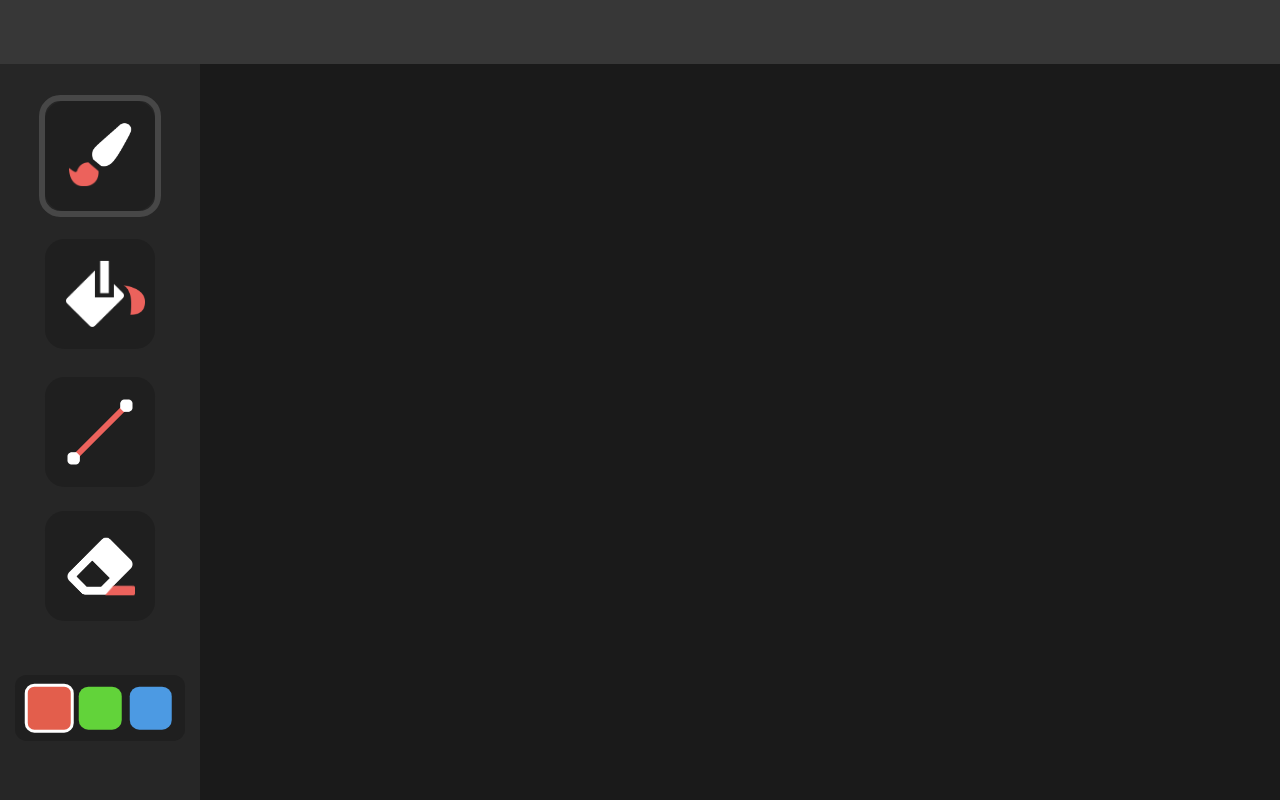
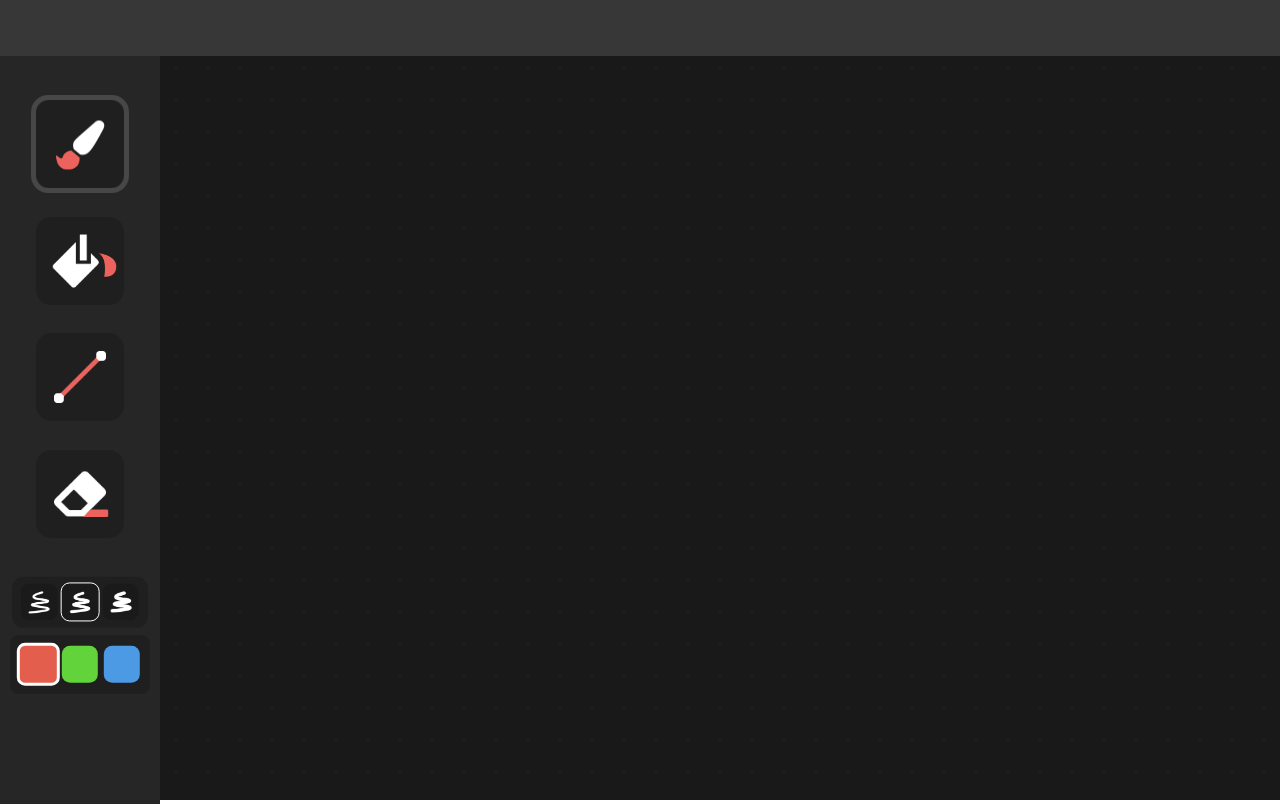
Before and after one commit to ErkkiPerkki/Skissy, a plain HTML site: page index.html in a window 1280 px wide. Drawn offline with Linux system fonts and the light colour scheme.

Commit message:
New UI look, added stroke size alternatives

```diff
--- a/GUI.js
+++ b/GUI.js
@@ -3,22 +3,20 @@ document.addEventListener("DOMContentLoaded", function(){
     window.SharedSpace = {}
 
     // Variables
-    const ColorButton = document.getElementsByClassName("ColorButton")
-    const RedButton = document.getElementById("Red")
-    const BrushTool = document.getElementById("BrushTool")
+    const ColorButtons = document.getElementsByClassName("ColorButton")
+    const StrokeSizeButtons = document.getElementsByClassName("StrokeButton")
     const ColorableIcons = document.getElementsByClassName("ColorableIcon")
     const Tools = document.getElementsByClassName("Tool")
     const Colors = ["Red", "Green", "Blue"]
-    var selectedButton = null;
     var shared = window.SharedSpace
 
     // Functions
     function DeselectColors() {
-        for (let i = 0; i < ColorButton.length; i++){
-            var isSelected = ColorButton[i].classList.contains("Selected")
+        for (let i = 0; i < ColorButtons.length; i++){
+            var isSelected = ColorButtons[i].classList.contains("ColorSelected")
 
             if (isSelected){
-                ColorButton[i].classList.remove("Selected")
+                ColorButtons[i].classList.remove("ColorSelected")
             }
         }
     }
@@ -32,16 +30,31 @@ document.addEventListener("DOMContentLoaded", function(){
     function ChangeIconColors() {
         for (let i=0; i < ColorableIcons.length; i++){
             ClearIconColors(ColorableIcons[i])
-            ColorableIcons[i].classList.add(`${selectedButton.id}Filter`)
+            ColorableIcons[i].classList.add(`${shared.currentColor}Filter`)
         }
     }
 
     function SelectColor(colorButton) {
         DeselectColors()
-        colorButton.classList.add("Selected")
-        selectedButton = colorButton
-        shared.currentColor = selectedButton.id
+        colorButton.classList.add("ColorSelected")
+        shared.currentColor = colorButton.id
         ChangeIconColors()
+    }
+
+    function DeselectStrokeSizes(){
+        for (let i = 0; i < StrokeSizeButtons.length; i++){
+            var isSelected = StrokeSizeButtons[i].classList.contains("StrokeSelected")
+
+            if (isSelected){
+                StrokeSizeButtons[i].classList.remove("StrokeSelected")
+            }
+        }
+    }
+
+    function SelectStrokeSize(strokeSizeButton){
+        DeselectStrokeSizes()
+        strokeSizeButton.classList.add("StrokeSelected")
+        shared.currentStrokeSize = strokeSizeButton.id
     }
 
     function DeselectTools(){
@@ -56,21 +69,27 @@ document.addEventListener("DOMContentLoaded", function(){
         shared.toolSelected = tool
     }
 
-    // Set Default Selected Color to Red
-    SelectColor(RedButton)
-    SelectTool(BrushTool)
+    // Set Default Button States
+    SelectColor(document.getElementById("Red"))
+    SelectStrokeSize(document.getElementById("Medium"))
+    SelectTool(document.getElementById("BrushTool"))
 
     // Connect onclick Event to Function
-    for (let i = 0; i < ColorButton.length; i++) {
-        ColorButton[i].onclick = function(){
-            SelectColor(ColorButton[i])
+    for (let i = 0; i < ColorButtons.length; i++) {
+        ColorButtons[i].onclick = function(){
+            SelectColor(ColorButtons[i])
         }
     }
 
-    for (let i=0; i < Tools.length; i++){
+    for (let i = 0; i < StrokeSizeButtons.length; i++){
+        StrokeSizeButtons[i].onclick = function(){
+            SelectStrokeSize(StrokeSizeButtons[i])
+        }
+    }
+
+    for (let i = 0; i < Tools.length; i++){
         Tools[i].onclick = function(){
             SelectTool(Tools[i])
         }
     }
-
 })
--- a/draw.js
+++ b/draw.js
@@ -27,6 +27,21 @@ document.addEventListener("DOMContentLoaded", function(){
         }
     }
 
+    function ParseStrokeSize(){
+        var strokeSize = shared.currentStrokeSize
+        switch (strokeSize){
+            case "Small":
+                return 3
+            case "Medium":
+                return 5
+            case "Large":
+                return 7
+
+            default:
+                return
+        }
+    }
+
     function GetDistanceBetweenPoints(pointA, pointB){
         var deltaX = pointA.x - pointB.x
         var deltaY = pointA.y - pointB.y
@@ -45,11 +60,14 @@ document.addEventListener("DOMContentLoaded", function(){
     function DrawLine(pos){
         if (!previousPoint){return}
 
+        var strokeSize = ParseStrokeSize()
+        var strokeColor = ParseColor()
+
         Context.beginPath();
         Context.moveTo(pos.x * CANVAS_SCALING, pos.y * CANVAS_SCALING)
         Context.lineTo(previousPoint.x * CANVAS_SCALING, previousPoint.y * CANVAS_SCALING)
-        Context.lineWidth = 3 * CANVAS_SCALING
-        Context.strokeStyle = `rgb(${ParseColor()})`
+        Context.lineWidth = strokeSize * CANVAS_SCALING
+        Context.strokeStyle = `rgb(${strokeColor})`
         Context.stroke()
         currentSegment.push(pos)
 
@@ -57,8 +75,8 @@ document.addEventListener("DOMContentLoaded", function(){
         Context.beginPath();
         Context.moveTo(pos.x * CANVAS_SCALING, pos.y * CANVAS_SCALING)
         Context.lineTo(previousPoint.x * CANVAS_SCALING, previousPoint.y * CANVAS_SCALING)
-        Context.lineWidth = 3 * CANVAS_SCALING
-        Context.strokeStyle = `rgb(${ParseColor()}, 0.5)`
+        Context.lineWidth = (strokeSize + 2) * CANVAS_SCALING
+        Context.strokeStyle = `rgb(${strokeColor}, 0.75)`
         Context.stroke()
     }
 
@@ -71,6 +89,7 @@ document.addEventListener("DOMContentLoaded", function(){
                 previousPoint = point
             })
         });
+        previousPoint = null
     }
 
     function ResizeCanvas(){
--- a/index.html
+++ b/index.html
@@ -21,23 +21,23 @@
         <!-- Tools -->
         <div class="BrushTool IconDefaults"></div>
         <div class="IconDefaults BrushTool ToolClickBox Tool" id="BrushTool"></div>
-        <img src="img/BrushTool/brush.png" class="ColorableIcon BrushTool_brush ToolIconDefaults">
-        <img src="img/BrushTool/handle.png" class="BrushTool_handle ToolIconDefaults">
+        <img src="img/Tools/BrushTool/brush.png" class="ColorableIcon BrushTool_brush ToolIconDefaults">
+        <img src="img/Tools/BrushTool/handle.png" class="BrushTool_handle ToolIconDefaults">
 
         <div class="FillTool IconDefaults"></div>
         <div class="IconDefaults FillTool ToolClickBox Tool" id="FillTool"></div>
-        <img src="img/FillTool/drop.png" class="ColorableIcon FillTool_drop ToolIconDefaults">
-        <img src="img/FillTool/bucket.png" class="FillTool_bucket ToolIconDefaults">
+        <img src="img/Tools/FillTool/drop.png" class="ColorableIcon FillTool_drop ToolIconDefaults">
+        <img src="img/Tools/FillTool/bucket.png" class="FillTool_bucket ToolIconDefaults">
 
         <div class="LineTool IconDefaults"></div>
         <div class="IconDefaults LineTool ToolClickBox Tool" id="LineTool"></div>
-        <img src="img/LineTool/line.png" class="ColorableIcon LineTool_line ToolIconDefaults">
-        <img src="img/LineTool/anchors.png" class="LineTool_anchors ToolIconDefaults">
+        <img src="img/Tools/LineTool/line.png" class="ColorableIcon LineTool_line ToolIconDefaults">
+        <img src="img/Tools/LineTool/anchors.png" class="LineTool_anchors ToolIconDefaults">
 
         <div class="EraserTool IconDefaults"></div>
         <div class="IconDefaults EraserTool ToolClickBox Tool" id="EraserTool"></div>
-        <img src="img/EraserTool/line.png" class="ColorableIcon EraserTool_line ToolIconDefaults">
-        <img src="img/EraserTool/eraser.png" class="EraserTool_eraser ToolIconDefaults">
+        <img src="img/Tools/EraserTool/line.png" class="ColorableIcon EraserTool_line ToolIconDefaults">
+        <img src="img/Tools/EraserTool/eraser.png" class="EraserTool_eraser ToolIconDefaults">
 
         <!-- Colors -->
         <div class="ColorContainer IconDefaults">
@@ -45,6 +45,14 @@
             <div class="Color2 IconDefaults ColorDefaults ColorButton" id="Green"></div>
             <div class="Color3 IconDefaults ColorDefaults ColorButton" id="Blue"></div>
         </div>
+
+        <!-- Stroke Size -->
+        <div class="StrokeSizeContainer IconDefaults">
+            <div class="Stroke1 IconDefaults StrokeDefaults StrokeButton" id="Small"></div>
+            <div class="Stroke2 IconDefaults StrokeDefaults StrokeButton" id="Medium"></div>
+            <div class="Stroke3 IconDefaults StrokeDefaults StrokeButton" id="Large"></div>
+        </div>
+
     </div>
 
     <div class="TopBar"></div>
--- a/style.css
+++ b/style.css
@@ -13,27 +13,29 @@ body{
     width: 100%;
     height: 100%;
 
-    background-color: #1A1A1A;
+    background-image: url(img/Other/SkissyBackgroundDots.png);
+    background-size: 2.5%;
+    background-position-y:2.5% ;
 }
 
 .SideBar{
     position: absolute;
     transform: translate(50%, -50%);
-    top: 54vh;
-    left: -12.5vh;
+    top: 52vh;
+    left: -10vh;
 
-    height: 92vh;
-    width: 25vh;
+    height: 97vh;
+    width: 20vh;
     background-color: #262626;
 }
 
 .TopBar{
     position: absolute;
     transform: translate(50%, -50%);
-    top: 4%;
+    top: 3.5vh;
     left: -50%;
 
-    height: 8vh;
+    height: 7vh;
     width: 100%;
     background-color: #373737;
 }
@@ -55,7 +57,7 @@ body{
 }
 
 .ToolSelected{
-    border: 0.5vmax solid #474747;
+    border: 0.4vmax solid #474747;
 }
 
 /* Tools */
@@ -65,19 +67,19 @@ body{
 }
 
 .BrushTool{
-    top: 12.5%;
+    top: 15%;
 }
 
 .FillTool{
-    top: 31.25%;
+    top: 30%;
 }
 
 .LineTool{
-    top: 50%;
+    top: 45%;
 }
 
 .EraserTool{
-    top: 68.25%;
+    top: 60%;
 }
 
 /* Icons for Tools */
@@ -85,43 +87,44 @@ body{
     position: absolute;
     transform: translate(-50%, -50%);
     z-index: 1;
+    transition: filter 0.05s;
 }
 
 /* Brush Tool Icon */
 .BrushTool_brush{
-    top: 15%;
+    top: 17%;
     left: 42.2%;
     width: 15%;
 }
 
 .BrushTool_handle{
-    top: 11%;
-    left: 56%;
+    top: 14.2%;
+    left: 55.8%;
     width: 20%;
 }
 
 /* Bucket Tool Icon */
 .FillTool_drop{
-    top: 32%;
+    top: 30.5%;
     left: 67%;
     width: 11%;
 }
 
 .FillTool_bucket{
-    top: 31.25%;
+    top: 30%;
     left: 47.5%;
     width: 29%;
 }
 
 /* Line Tool Icon */
 .LineTool_line{
-    top: 50%;
+    top: 45%;
     left: 50%;
     width: 32.5%;
 }
 
 .LineTool_anchors{
-    top: 50%;
+    top: 45%;
     left: 50%;
     width: 32.5%;
 }
@@ -129,37 +132,78 @@ body{
 /* Eraser Tool Icon */
 .EraserTool_line{
     z-index: 3;
-    top: 71.5%;
+    top: 62.5%;
     left: 59.75%;
-    width: 15%;
+    width: 16%;
 }
 
 .EraserTool_eraser{
-    top: 68.25%;
+    top: 60%;
     left: 50%;
     width: 32.5%;
 }
 
-/* Color Selector */
-.ColorContainer{
+/* Stroke Size Selector */
+.StrokeSizeContainer{
     width: 85%;
-    height: 9%;
+    height: 6.5%;
     padding-top: 0%;
-    top: 87.5%;
+    top: 74%;
 
     border-radius: 0.9vmax;
 }
 
-.ColorDefaults{
-    width: 25%;
-    padding-top: 25%;
+.StrokeDefaults{
+    width: 27%;
+    padding-top: 27%;
     top: 50%;
-    border-radius: 0.75vmax;
+    border-radius: 0.7vmax;
+    background-color: #1A1A1A;
+    background-position: center;
+    background-size: 56.25%;
+    background-repeat: no-repeat;
     transition: border 0.05s;
 }
 
-.Selected{
-    border: 0.3vmax solid white;
+.StrokeSelected{
+    border: 0.15vmax solid white;
+}
+
+.Stroke1{
+    left: calc((100% / 6) + 3.5%);
+    background-image: url(img/StrokeSizes/Small.png);
+}
+
+.Stroke2{
+    left: 50%;
+    background-image: url(img/StrokeSizes/Medium.png);
+}
+
+.Stroke3{
+    left: calc((100% - (100% / 6)) - 3.5%);
+    background-image: url(img/StrokeSizes/Large.png);
+}
+
+/* Color Selector */
+.ColorContainer{
+    width: 87.5%;
+    height: 7.5%;
+    padding-top: 0%;
+    top: 82%;
+
+    border-radius: 0.7vmax;
+}
+
+.ColorDefaults{
+    width: 26%;
+    padding-top: 26%;
+    top: 50%;
+    border-radius: 0.65vmax;
+    transition: border 0.05s;
+}
+
+.ColorSelected{
+    border: 0.25vmax solid white;
 }
 
 .Color1{
```
Also changed, not shown: img/Other/SkissyBackgroundDots.png (added), img/Other/SkissyBackgroundGrid2.png (added), img/StrokeSizes/Large.png (added), img/StrokeSizes/Medium.png (added), img/StrokeSizes/Small.png (added), img/Tools/BrushTool/brush.png (added), img/Tools/BrushTool/handle.png (added), img/Tools/EraserTool/eraser.png (added), img/Tools/EraserTool/line.png (added), img/Tools/FillTool/bucket.png (added), img/Tools/FillTool/drop.png (added), img/Tools/LineTool/anchors.png (added), img/Tools/LineTool/line.png (added).
